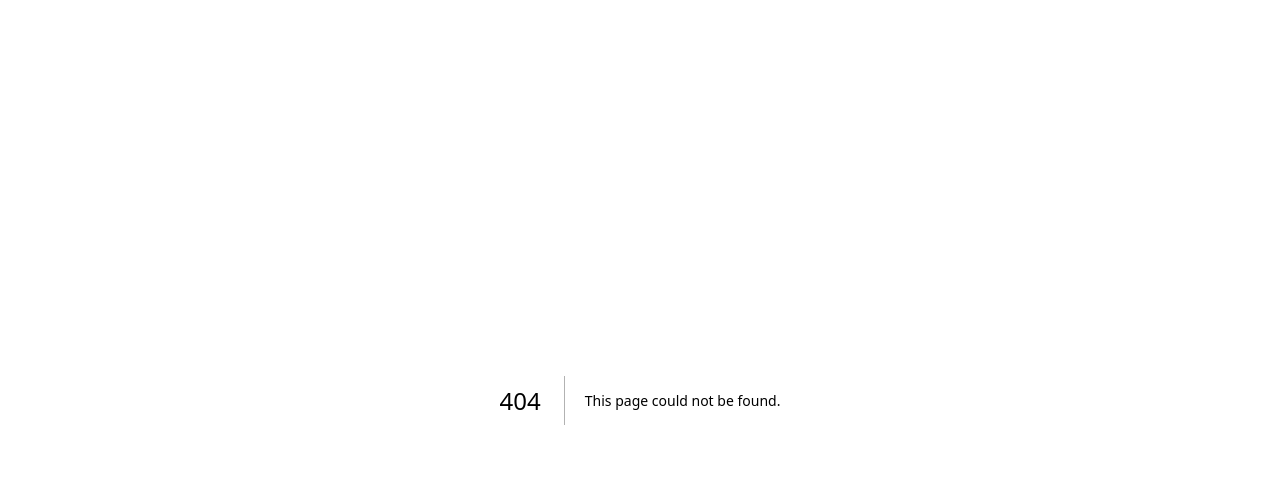
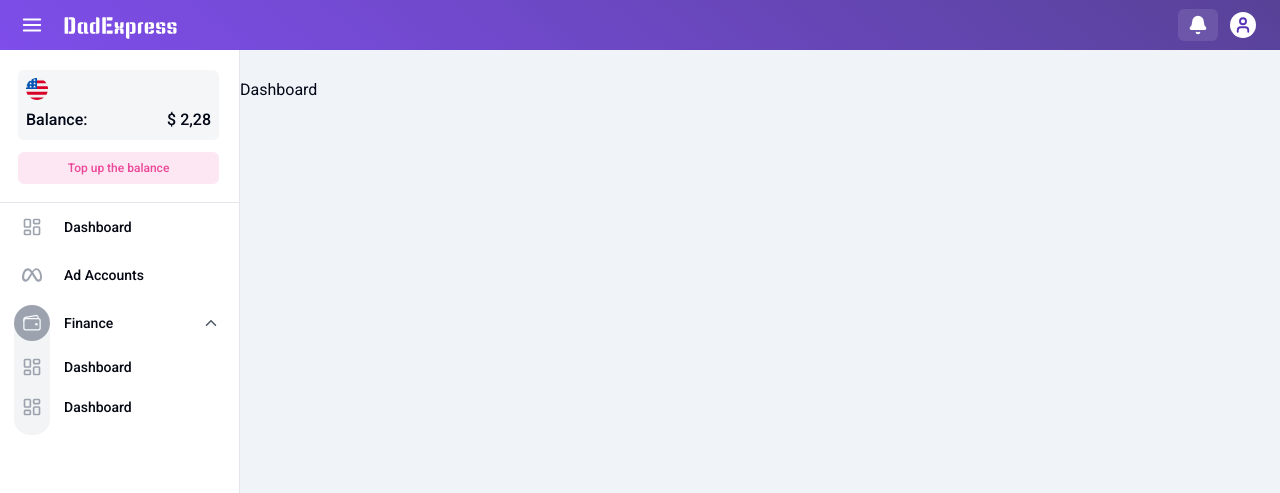
Before and after one commit to sulaimanbiswas/DadExpress, a Next.js app: page /dashboard in a window 1280 px wide. Before the commit this address had no page. Shown: the top 493 px of the page. Built offline with nearby package versions, Linux system fonts and the light colour scheme.

Commit message:
theme update

```diff
--- /dev/null
+++ b/src/app/(application)/(user)/dashboard/page.tsx
@@ -0,0 +1,5 @@
+const Dashboard = () => {
+  return <div>Dashboard</div>;
+};
+
+export default Dashboard;
--- a/src/components/partial/header/header.tsx
+++ b/src/components/partial/header/header.tsx
@@ -8,7 +8,7 @@ import {
   DropdownMenuSeparator,
   DropdownMenuTrigger,
 } from "@/components/ui/dropdown-menu";
-import { ThemeContext } from "@/context/theme-context";
+import { ThemeContext } from "@/theme/theme-context";
 import { DropdownMenuArrow } from "@radix-ui/react-dropdown-menu";
 import { AlignJustify, Bell, User } from "lucide-react";
 import Image from "next/image";
--- a/src/components/partial/sidebar/sidebar.tsx
+++ b/src/components/partial/sidebar/sidebar.tsx
@@ -2,8 +2,8 @@
 
 import { Button } from "@/components/ui/button";
 import { ScrollArea } from "@/components/ui/scroll-area";
-import { ThemeContext } from "@/context/theme-context";
 import { cn } from "@/lib/utils";
+import { ThemeContext } from "@/theme/theme-context";
 import { LayoutDashboard } from "lucide-react";
 import Image from "next/image";
 import Link from "next/link";
@@ -51,7 +51,7 @@ const Sidebar = () => {
             isActive && "bg-gray-100 transition-all",
           )}
         >
-          <Link href="/" className="">
+          <Link href="/dashboard" className="">
             <div className="flex h-12 items-center">
               <div className="flex w-16 items-center justify-center">
                 <LayoutDashboard
@@ -76,7 +76,7 @@ const Sidebar = () => {
             isActive && "bg-gray-100 transition-all",
           )}
         >
-          <Link href="/" className="">
+          <Link href="/accounts" className="">
             <div className="flex h-12 items-center">
               <div className="flex w-16 items-center justify-center">
                 <SiMeta
--- /dev/null
+++ b/src/hooks/useWindowWidth.ts
@@ -0,0 +1,24 @@
+import { useEffect, useState } from "react";
+
+const useWindowWidth = () => {
+  const [width, setWidth] = useState<number>(0);
+  const [isMobile, setIsMobile] = useState<boolean>(false);
+
+  const handleWindowSizeChange = () => {
+    const currentWindow = window.innerWidth;
+    setWidth(currentWindow);
+    setIsMobile(currentWindow <= 768);
+  };
+
+  useEffect(() => {
+    if (typeof window !== "undefined") {
+      handleWindowSizeChange();
+      window.addEventListener("resize", handleWindowSizeChange);
+      return () => window.removeEventListener("resize", handleWindowSizeChange);
+    }
+  }, []);
+
+  return { width, isMobile };
+};
+
+export default useWindowWidth;
--- a/src/provider/context-provider.tsx
+++ b/src/provider/context-provider.tsx
@@ -1,7 +1,7 @@
 "use client";
 
-import ThemeContextProvider from "@/context/theme-context";
 import NProgressBarProvider from "@/theme/nprogress-bar-provider";
+import ThemeContextProvider from "@/theme/theme-context";
 
 const Provider = ({ children }: { children: React.ReactNode }) => {
   return (
--- a/src/theme/nprogress-bar-provider.tsx
+++ b/src/theme/nprogress-bar-provider.tsx
@@ -8,7 +8,7 @@ const NProgressBarProvider = ({ children }: { children: React.ReactNode }) => {
       {children}
       <ProgressBar
         height="2px"
-        color="#603ac7"
+        color="#ffffff" //#603ac7
         options={{ showSpinner: false }}
         shallowRouting
       />
--- a/src/context/theme-context.tsx
+++ b/src/theme/theme-context.tsx
@@ -1,5 +1,7 @@
 "use client";
 
+import useWindowWidth from "@/hooks/useWindowWidth";
+import { usePathname } from "next/navigation";
 import { createContext, useEffect, useState } from "react";
 
 export const ThemeContext = createContext({
@@ -9,6 +11,8 @@ export const ThemeContext = createContext({
 
 const ThemeContextProvider = ({ children }: { children: React.ReactNode }) => {
   const [collapse, setCollapsed] = useState(false);
+  const { isMobile } = useWindowWidth();
+  const pathname = usePathname();
 
   useEffect(() => {
     if (localStorage.getItem("hidesidebar") === "true") {
@@ -24,6 +28,13 @@ const ThemeContextProvider = ({ children }: { children: React.ReactNode }) => {
     }
   }, [collapse]);
 
+  useEffect(() => {
+    if (isMobile) {
+      setCollapsed(true);
+      if (pathname) setCollapsed(true);
+    }
+  }, [isMobile, pathname]);
+
   return (
     <ThemeContext.Provider value={{ collapse, setCollapsed }}>
       {children}
```
